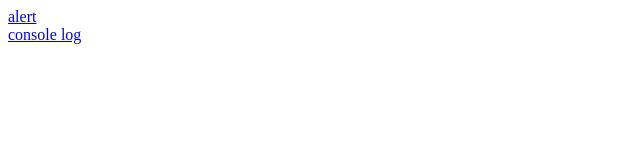
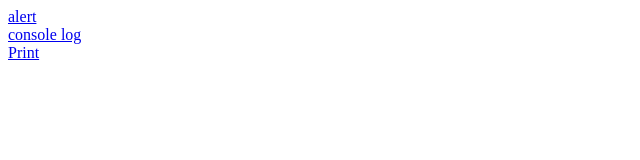
Before and after one commit to alvinbank1/ez-shorts-js, a plain HTML site: page list.html in a window 1280 px wide. Shown: the full height of the page, 0-640 px from the left. Drawn offline with Linux system fonts and the light colour scheme.

Commit message:
Update list.html

```diff
--- a/list.html
+++ b/list.html
@@ -17,6 +17,7 @@
 	<ul>
 		<li><a href="/ezshortjs/alert.html">alert</a></li>
 		<li><a href="/ezshortjs/consolelog.html">console log</a></li>
+		<li><a href="/ezshortjs/wprint.html">Print</a></li>
 	</ul>
 	</ul>
 </body>
```
